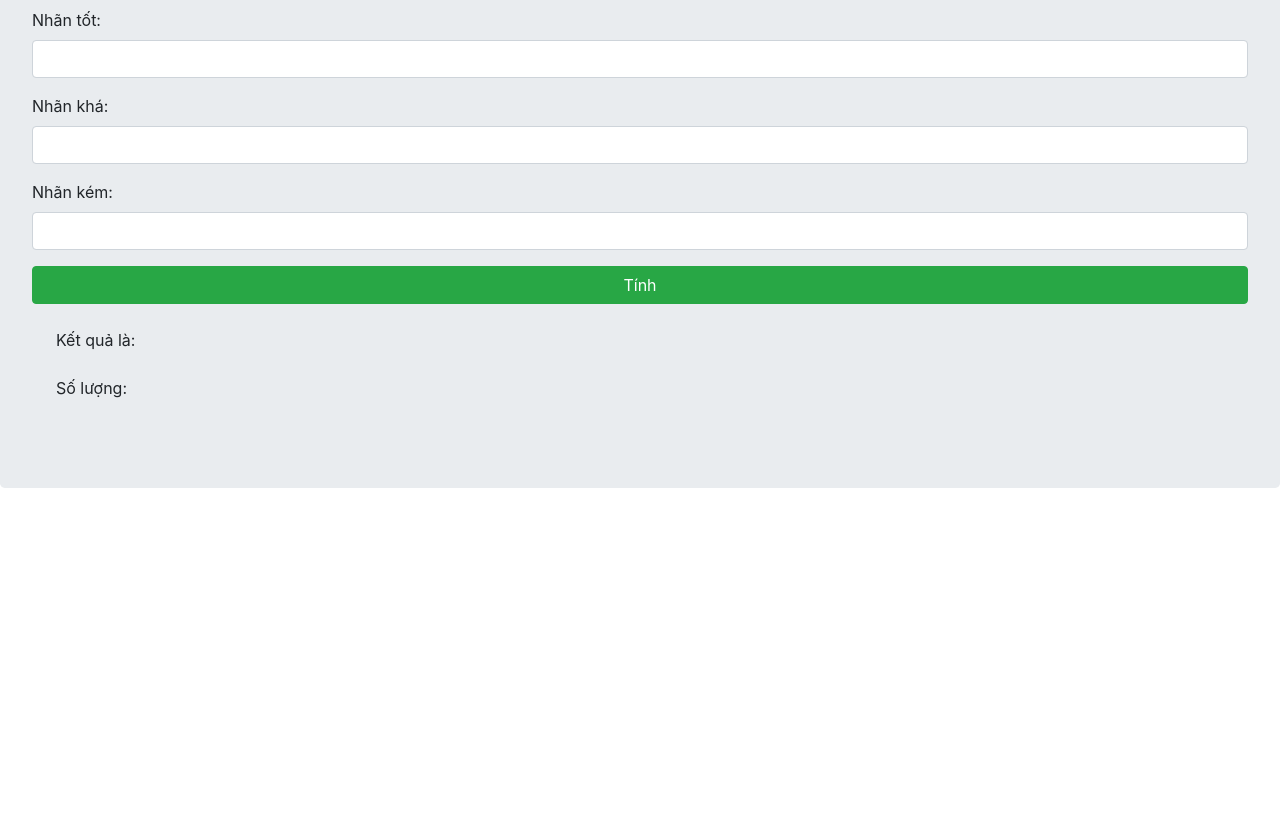
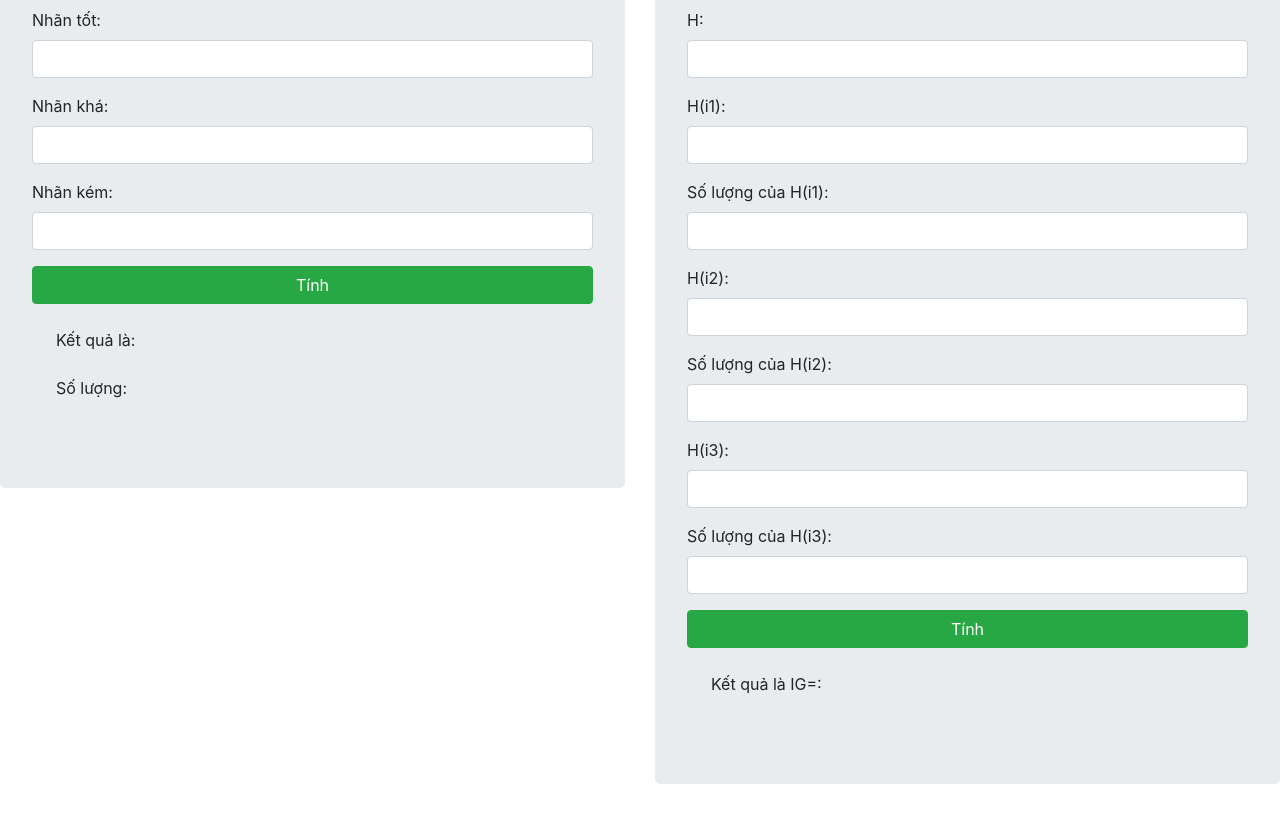
Before and after one commit to Duc-ju/information-gain, a plain HTML site: page index.html in a window 1280 px wide. Shown: the part 128-944 px from the top of the page. Before the commit the page ends 800 px from the top, so only its background shows below. Drawn offline with nearby package versions, Linux system fonts and the light colour scheme.

Commit message:
Update index.html

```diff
--- a/index.html
+++ b/index.html
@@ -5,7 +5,7 @@
 	<meta charset="UTF-8">
 	<meta http-equiv="X-UA-Compatible" content="IE=edge">
 	<meta name="viewport" content="width=device-width, initial-scale=1.0">
-	<title>Information Gain</title>
+	<title>Tính entropy</title>
 	<!-- Latest compiled and minified CSS -->
 	<link rel="stylesheet" href="https://maxcdn.bootstrapcdn.com/bootstrap/4.5.2/css/bootstrap.min.css">
 	    <!-- jQuery library -->
@@ -19,24 +19,26 @@
 </head>
 
 <body>
+	<div class="row">
+		<div class="col-sm-6">
 			<div class="jumbotron">
 				<h1 class="text-center mb-4">Tính entropy</h1>
 				<div class="form-group">
 
 					<label for="partner_company">Nhãn tốt:</label>
-			<input type="text" class="form-control"
+					<input type="number" class="form-control"
 						placeholder="" id="tot"
 						name="partner_company">
 				</div>
 				<div class="form-group">
 					<label for="partner_company">Nhãn khá:</label>
-			<input type="text" class="form-control"
+					<input type="number" class="form-control"
 						placeholder="" id="kha"
 						name="partner_company">
 				</div>
 				<div class="form-group">
 					<label for="partner_company">Nhãn kém:</label>
-			<input type="text" class="form-control"
+					<input type="number" class="form-control"
 						placeholder="" id="kem"
 						name="partner_company">
 				</div>
@@ -44,6 +46,60 @@
 				<div class="m-4">Kết quả là: <span id="ketqua"></span> </div>
 				<div class="m-4">Số lượng: <span id="soluong"></span></div>
 			</div>
+		</div>
+		<div class="col-sm-6">
+			<div class="jumbotron">
+				<h1 class="text-center mb-4">Tính IG</h1>
+				<div class="form-group">
+
+					<label for="partner_company">H:</label>
+					<input type="number" class="form-control"
+						placeholder="" id="h"
+						name="partner_company">
+				</div>
+				<div class="form-group">
+					<label for="partner_company">H(i1):</label>
+					<input type="number" class="form-control"
+						placeholder="" id="i1"
+						name="partner_company">
+				</div>
+				<div class="form-group">
+					<label for="partner_company">Số lượng của H(i1):</label>
+					<input type="number" class="form-control"
+						placeholder="" id="ni1"
+						name="partner_company">
+				</div>
+				<div class="form-group">
+					<label for="partner_company">H(i2):</label>
+					<input type="number" class="form-control"
+						placeholder="" id="i2"
+						name="partner_company">
+				</div>
+				<div class="form-group">
+					<label for="partner_company">Số lượng của H(i2):</label>
+					<input type="number" class="form-control"
+						placeholder="" id="ni2"
+						name="partner_company">
+				</div>
+				<div class="form-group">
+					<label for="partner_company">H(i3):</label>
+					<input type="number" class="form-control"
+						placeholder="" id="i3"
+						name="partner_company">
+				</div>
+				<div class="form-group">
+					<label for="partner_company">Số lượng của H(i3):</label>
+					<input type="number" class="form-control"
+						placeholder="" id="ni3"
+						name="partner_company">
+				</div>
+				<button id="tinhIG" class="btn btn-success btn-block">Tính</button>
+				<div class="m-4">Kết quả là IG=: <span id="ig"></span> </div>
+			</div>
+		</div>
+	</div>
+
+
 	<script src="./assets/js/script.js"></script>
 </body>
 
```
Lines whose indentation alone changed are shown as unchanged.
